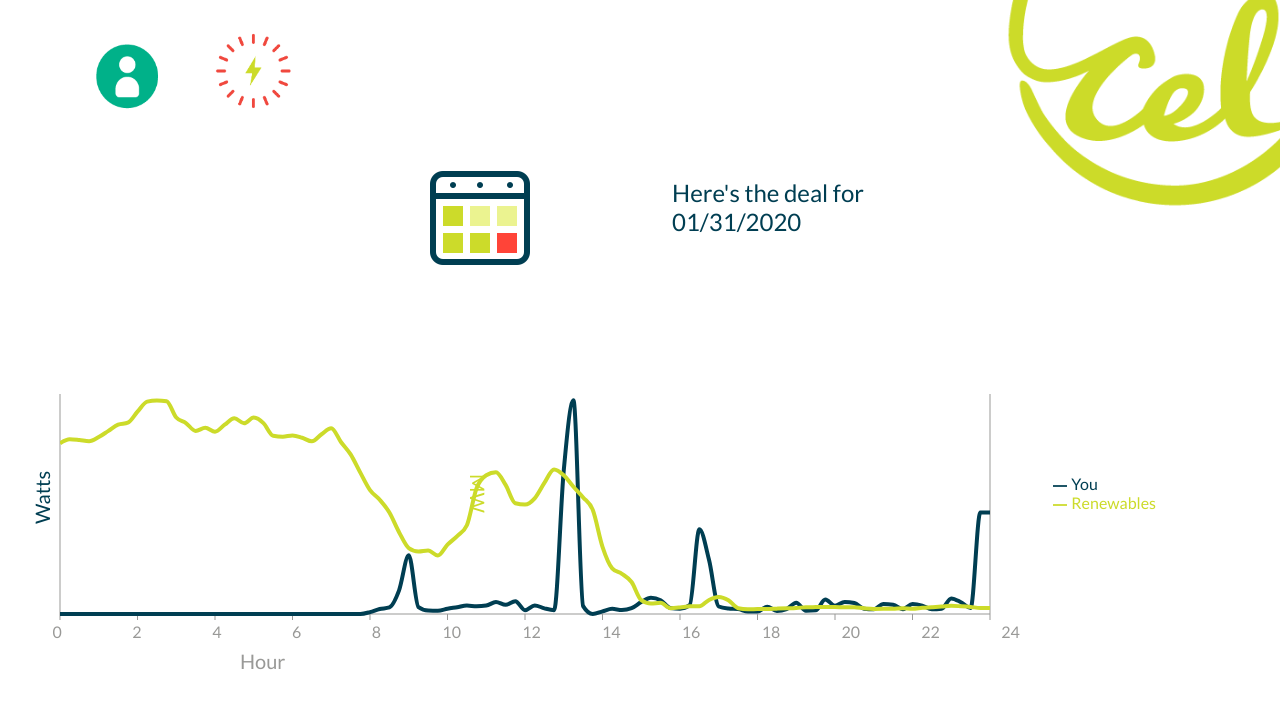
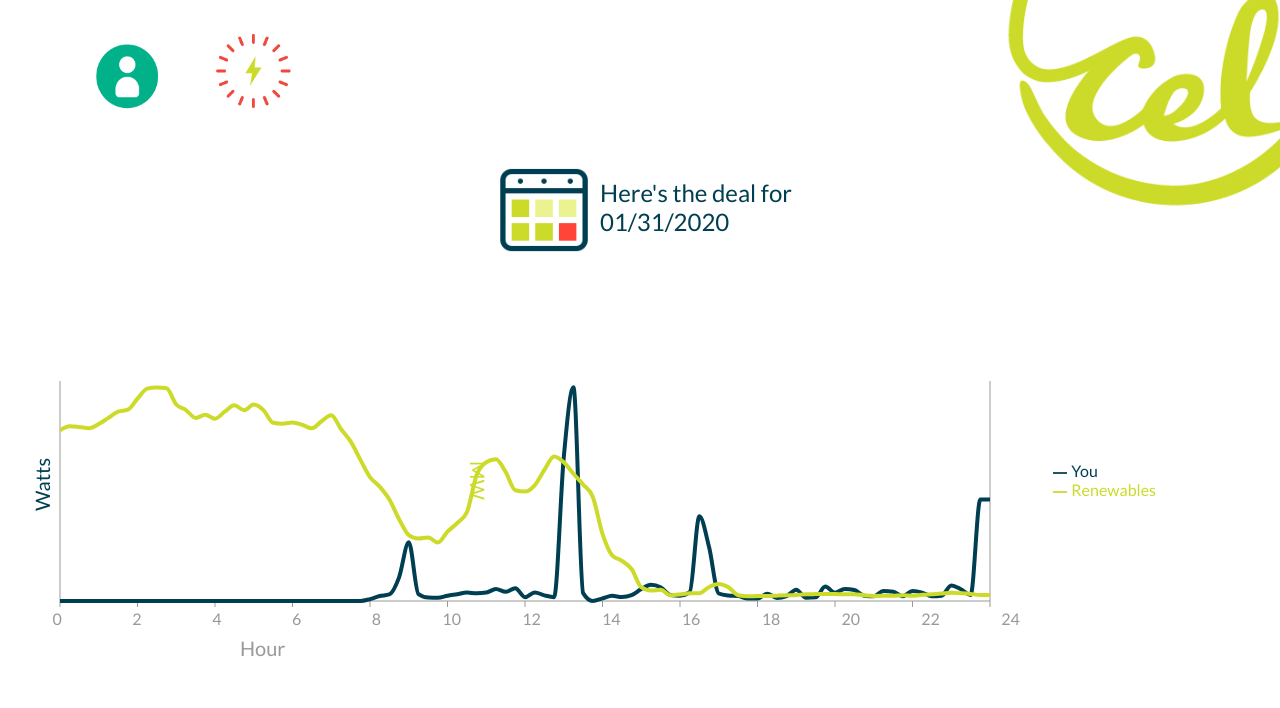
Before and after one commit to Community-Energy-Labs/GridShiftHackathon2020_Repo, a React (Create React App) app in the folder frontend/: page / in a window 1280 px wide. Shown: the top 708 px of the page. Built offline with nearby package versions, Linux system fonts and the light colour scheme.

Commit message:
style date picker

```diff
--- a/frontend/src/App.js
+++ b/frontend/src/App.js
@@ -75,6 +75,7 @@ class ExampleCustomInput extends Component {
       <div
         className="DatepickerWrapper"
       >
+        <div className="date-img-container">
           <img
             className='DatepickerImg'
             src={DateImg}
@@ -86,6 +87,7 @@ class ExampleCustomInput extends Component {
             alt="date-hover"
             onClick={onClick}
           />
+        </div>
         <p className='Datepicker-txt'>Here's the deal for<br/>{value}</p>
       </div>
     )
--- a/frontend/src/App.scss
+++ b/frontend/src/App.scss
@@ -54,18 +54,28 @@
 }
 
 .DatepickerImg {
-  width: 10vw;
+  width: 7rem;
+  height: auto;
+}
+
+.date-img-container {
+  position: relative;
 }
 
 .DatepickerImg-hover {
-  visibility: hidden;
-  width: 10vw;
-  z-index: 2;
+  position: absolute;
+  top: 0;
+  bottom: 0;
+  left: 0;
+  right: 0;
+  height: 100%;
+  width: 7rem;
+  opacity: 0;
+  transition: .3s ease;
   cursor: pointer;
-  transition: opacity 0.3s ease;
 }
 
-.DatepickerImg-hover:hover {
+.date-img-container:hover .DatepickerImg-hover {
   opacity: 1;
 }
 
```
Lines whose indentation alone changed are shown as unchanged.
